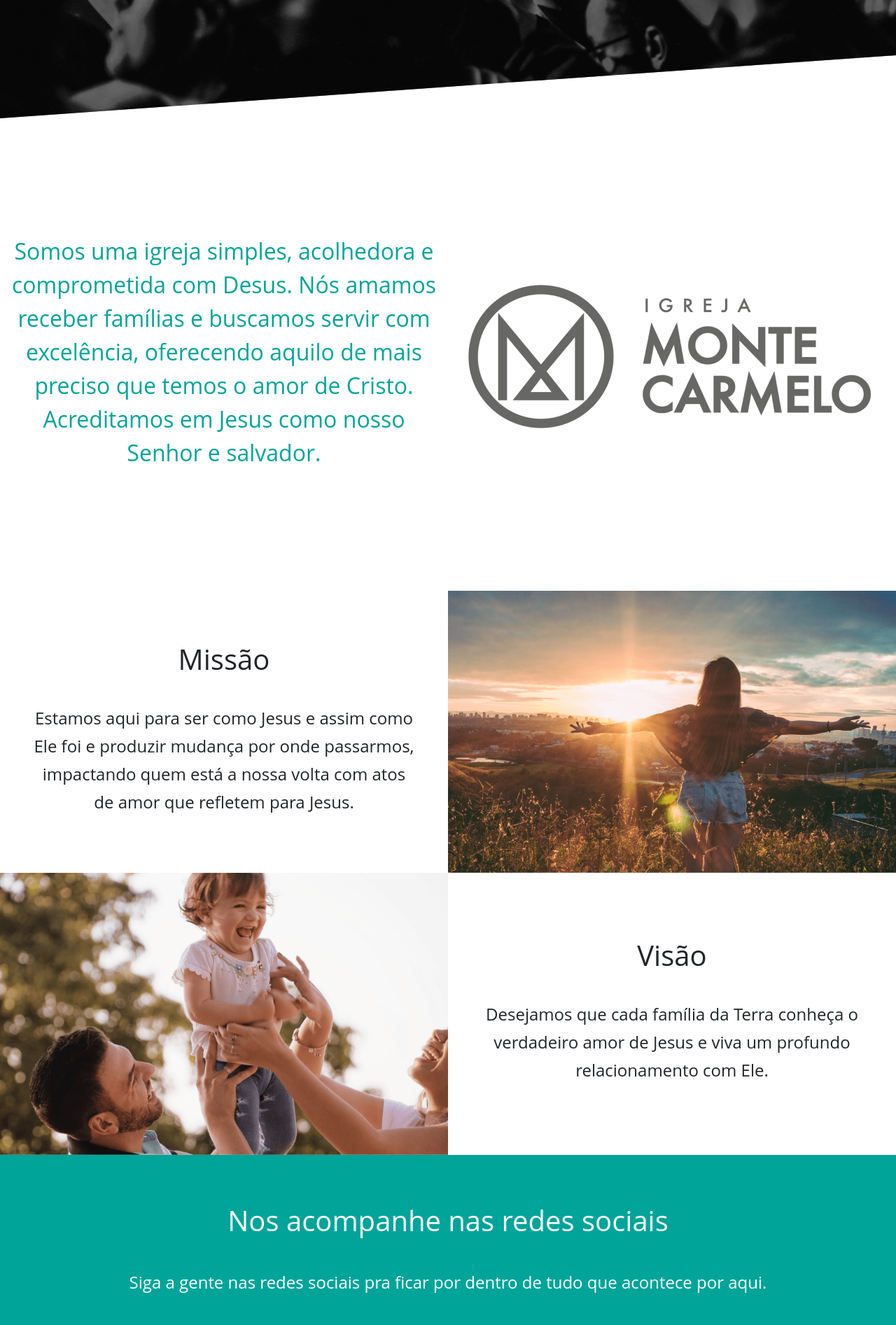
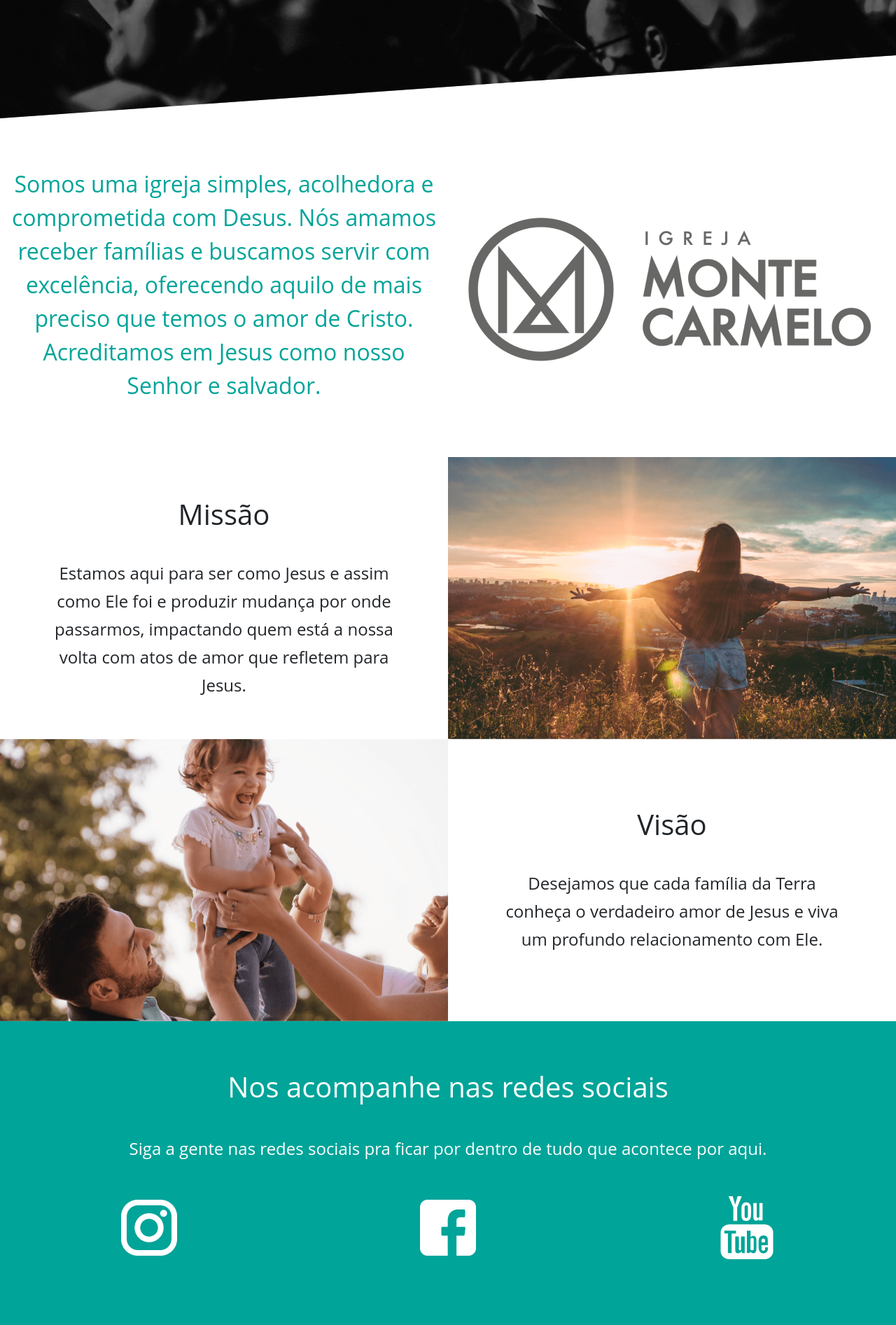
Before and after one commit to limabia/imc-site, a Jekyll site: the page built from index.html, in a window 1280 px wide. Shown: the part 821-2714 px from the top of the page at 70% size. Built offline with Jekyll 4.4.1, drawn with Linux system fonts in a browser that asks for light colours.

Commit message:
ajuste de responsividade

```diff
--- a/_sass/main.scss
+++ b/_sass/main.scss
@@ -89,7 +89,7 @@ img {
 
 /* section conteudo/img centralizada */
 .centralized-content {
-    height: 75vh;
+
     align-items: center;
     text-align: center;
     color: $primary-color;
@@ -121,7 +121,6 @@ img {
 }
 
 #redes-sociais {
-    height: 60vh;
     margin-top: 0px;
     text-align: center;
     padding: 70px 0;
@@ -141,16 +140,24 @@ img {
         margin-top: 20px;
         width: 100px;
     }
+
+    .rede {
+        margin: 20px 0;
+    }
 }
 
 .missao-visao {
     .col-sm-12.image{
         padding:0;
     }
+    h1 {
+        margin-top: 40px;
+    }
+
     p, h4 {
         line-height: 2.5rem;
         text-align: center;
-        margin-top: 40px;
+        margin: 40px 20px;
     }
 
 }
--- a/index.html
+++ b/index.html
@@ -73,17 +73,17 @@ layout: default
             <h1> Nos acompanhe nas redes sociais</h1>
             <h4>Siga a gente nas redes sociais pra ficar por dentro de tudo que acontece por aqui.</h4>
         </div>
-        <div class="col-4">
+        <div class="col-12 col-sm-4 rede">
             <a href="https://www.instagram.com/montecarmelosp/" target="_blank">
                 <img src="assets/img/insta.png">
             </a>
         </div>
-        <div class="col-4">
+        <div class="col-12 col-sm-4 rede">
             <a href="https://www.facebook.com/MonteCarmeloSP/" target="_blank">
                 <img src="assets/img/face.png">
             </a>
         </div>
-        <div class="col-4">
+        <div class="col-12 col-sm-4 rede">
             <a href="https://www.youtube.com/channel/UCMCTMSxKq_dHR6xA3P38kOg" target="_blank">
                 <img src="assets/img/youtube.png">
             </a>
```
